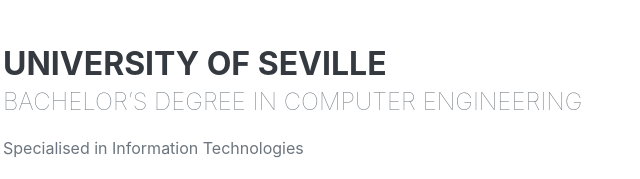
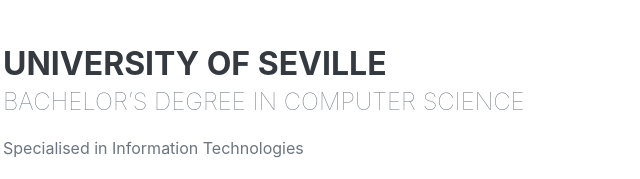
Before and after one commit to keffren/resume_challenge_frontend, a website: page front-end/index.html in a window 1280 px wide. Shown: the part 2189-2368 px from the top of the page, 317-957 px from the left. Drawn offline with nearby package versions, Linux system fonts and the light colour scheme; no server answers; a web font is replaced by a local one.

Commit message:
Correcting a Misunderstanding Regarding the Degree Name

```diff
--- a/front-end/index.html
+++ b/front-end/index.html
@@ -129,7 +129,7 @@
                     <div class="d-flex flex-column flex-md-row justify-content-between mb-5">
                         <div class="flex-grow-1">
                             <h3 class="mb-0">University of Seville</h3>
-                            <div class="subheading mb-3">Bachelor’s Degree in Computer Engineering</div>
+                            <div class="subheading mb-3">Bachelor’s Degree in Computer Science</div>
                             <div>Specialised in Information Technologies</div>
                         </div>
                         <div class="flex-shrink-0"><span class="text-primary">Sep 2017 - July 2023</span></div>
```
